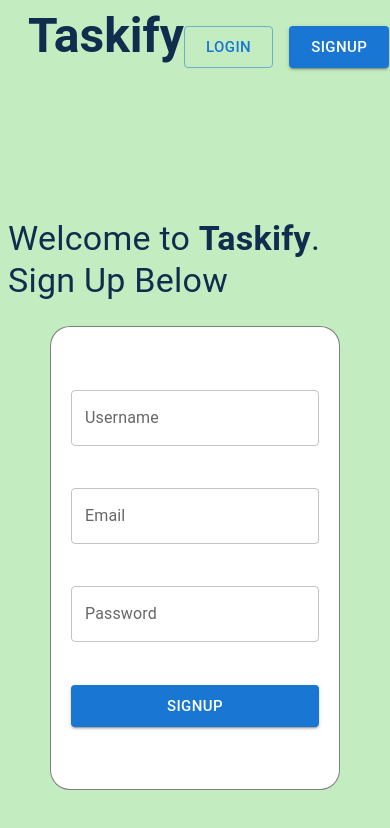
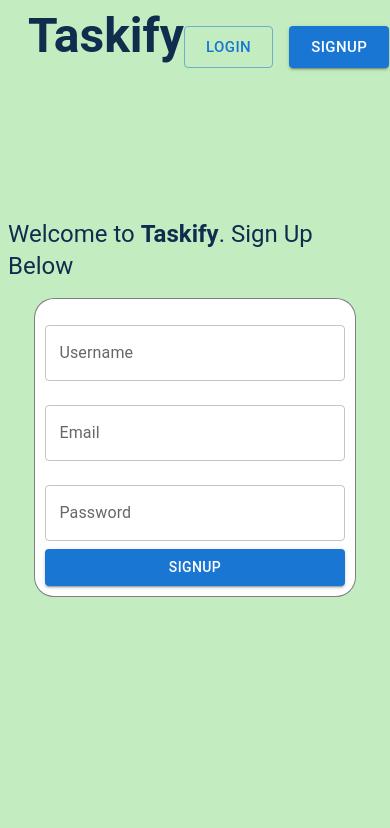
Before and after one commit to paramveer7267/Taskify, a React (Vite) app in the folder Frontend/: page /auth/signup in a window 390 px wide. Shown: the top 828 px of the page. Built offline with nearby package versions, Linux system fonts and the light colour scheme.

Commit message:
Update SignUp.jsx

```diff
--- a/Frontend/src/components/SignUp.jsx
+++ b/Frontend/src/components/SignUp.jsx
@@ -1,64 +1,60 @@
-import { Card, Typography, TextField, Button , Stack } from '@mui/material';
-import { useState } from 'react';
-import AlertSnackbar from './Snackbar';
-import {useNavigate} from 'react-router-dom'
-import axios from 'axios';
+import {
+  Card,
+  Typography,
+  TextField,
+  Button,
+  Stack,
+  useMediaQuery,
+} from "@mui/material";
+import { useState } from "react";
+import AlertSnackbar from "./Snackbar";
+import { useNavigate } from "react-router-dom";
+import axios from "axios";
 
 const upperTextStyle = {
-    paddingTop: '150px',
-    display: 'flex',
-    justifyContent: 'center',
+  paddingTop: "150px",
+  display: "flex",
+  justifyContent: "center",
 };
 
 const cardBoxStyle = {
-    display: 'flex',
-    justifyContent: 'center',
-    letterSpacing: '0',
-};
-
-const cardSignUpStyle = {
-    display: 'flex',
-    flexDirection: 'column',
-    justifyContent: 'space-evenly',
-    alignContent: 'space-around',
-    minWidth: '30%',
-    height: '50vh',
-    padding: '20px',
-    margin: '0',
-    border: '1px solid rgba(0,0,0,0.5)',
-    borderRadius: '20px',
+  display: "flex",
+  justifyContent: "center",
+  letterSpacing: "0",
 };
 
 const SignUp = () => {
   const navigate = useNavigate();
-    const [username , setUsername] = useState("");
-    const [email , setEmail] = useState("");
-    const [password , setPassword] = useState("");
-    const [open , setOpen] = useState(false);
-    const [snackbarMessage , setSnackbarMessage] = useState("");
-    const [color , setColor] = useState("info");
+  const [username, setUsername] = useState("");
+  const [email, setEmail] = useState("");
+  const [password, setPassword] = useState("");
+  const [open, setOpen] = useState(false);
+  const [snackbarMessage, setSnackbarMessage] = useState("");
+  const [color, setColor] = useState("info");
   const url = import.meta.env.VITE_url;
+
+  // Media query to detect mobile screen size (down from 600px)
+  const isMobile = useMediaQuery("(max-width:600px)");
+
   const validate = async () => {
     try {
-
       const data = {
         username: username,
         email: email,
-                password: password
+        password: password,
       };
 
-            const response = await axios.post(url + '/auth/signup' , data);
-            const {message , token} = response.data;
-            localStorage.setItem('token' , token);
+      const response = await axios.post(url + "/auth/signup", data);
+      const { message, token } = response.data;
+      localStorage.setItem("token", token);
       setOpen(true);
       setColor("success");
       setSnackbarMessage(message);
-            setTimeout(function() {
-                navigate('/todo');
-            },1000);
-        }
-        catch(error){
-            console.error('Error:' , error);
+      setTimeout(function () {
+        navigate("/todo");
+      }, 1000);
+    } catch (error) {
+      console.error("Error:", error);
       const message = error.response.data;
       setOpen(true);
       setColor("error");
@@ -68,53 +64,78 @@ const SignUp = () => {
       setPassword("");
     }
   };
+
   const handleCloseSnackbar = () => {
     setOpen(false);
   };
+
+  const cardSignUpStyle = {
+    display: "flex",
+    flexDirection: "column",
+    justifyContent: "space-evenly",
+    alignContent: "space-around",
+    minWidth: isMobile ? "80%" : "30%", // Adjust the width for mobile
+    height: "auto", // Make height auto so it adapts to content
+    padding: isMobile ? "10px" : "20px", // Reduce padding on mobile
+    margin: "0",
+    border: "1px solid rgba(0,0,0,0.5)",
+    borderRadius: "20px",
+  };
+
   return (
     <>
       <Stack>
         <Stack
-                direction={'row'}
-                justifyContent={'center'}
-                alignItems={'center'}
-                pt={15}
+          direction={"row"}
+          justifyContent={"center"}
+          alignItems={"center"}
+          pt={isMobile ? 10 : 15} // Adjust padding top for mobile
           style={upperTextStyle}
         >
-                <Typography variant='h4' color={'#112D4E'}>
+          <Typography variant={isMobile ? "h5" : "h4"} color={"#112D4E"}>
             Welcome to <strong>Taskify</strong>. Sign Up Below
           </Typography>
-
         </Stack>
         <Stack
-                direction={'row'}
-                justifyContent={'center'}
-                alignItems={'center'}
-                pt={3}
+          direction={"row"}
+          justifyContent={"center"}
+          alignItems={"center"}
+          pt={isMobile ? 2 : 3} // Adjust padding top for mobile
           style={cardBoxStyle}
         >
           <Card variant="outlined" style={cardSignUpStyle}>
             <TextField
-                        variant='outlined'
-                        onChange= {e => setUsername(e.target.value)}
+              variant="outlined"
+              onChange={(e) => setUsername(e.target.value)}
               value={username}
-                        label='Username' />
+              label="Username"
+              fullWidth // Full width for mobile
+              margin="normal"
+            />
             <TextField
-                        variant='outlined'
-                        onChange= {e => setEmail(e.target.value)}
+              variant="outlined"
+              onChange={(e) => setEmail(e.target.value)}
               value={email}
-                        label='Email' />
+              label="Email"
+              fullWidth // Full width for mobile
+              margin="normal"
+            />
             <TextField
-                        variant='outlined'
-                        onChange= {e => setPassword(e.target.value)}
+              variant="outlined"
+              onChange={(e) => setPassword(e.target.value)}
               value={password}
-                        label='Password'
-                        type='Password' />
+              label="Password"
+              type="Password"
+              fullWidth // Full width for mobile
+              margin="normal"
+            />
             <Button
-                        variant='contained'
-                        size='large'
-                        onClick= {validate}
-                        >SignUp</Button>
+              variant="contained"
+              size={isMobile ? "medium" : "large"} // Adjust button size for mobile
+              onClick={validate}
+            >
+              SignUp
+            </Button>
           </Card>
         </Stack>
       </Stack>
@@ -122,10 +143,10 @@ const SignUp = () => {
         open={open}
         onClose={handleCloseSnackbar}
         message={snackbarMessage}
-        color = {color}
+        color={color}
       />
     </>
-    )
-}
+  );
+};
 
 export default SignUp;
```
Lines whose indentation alone changed are shown as unchanged.
